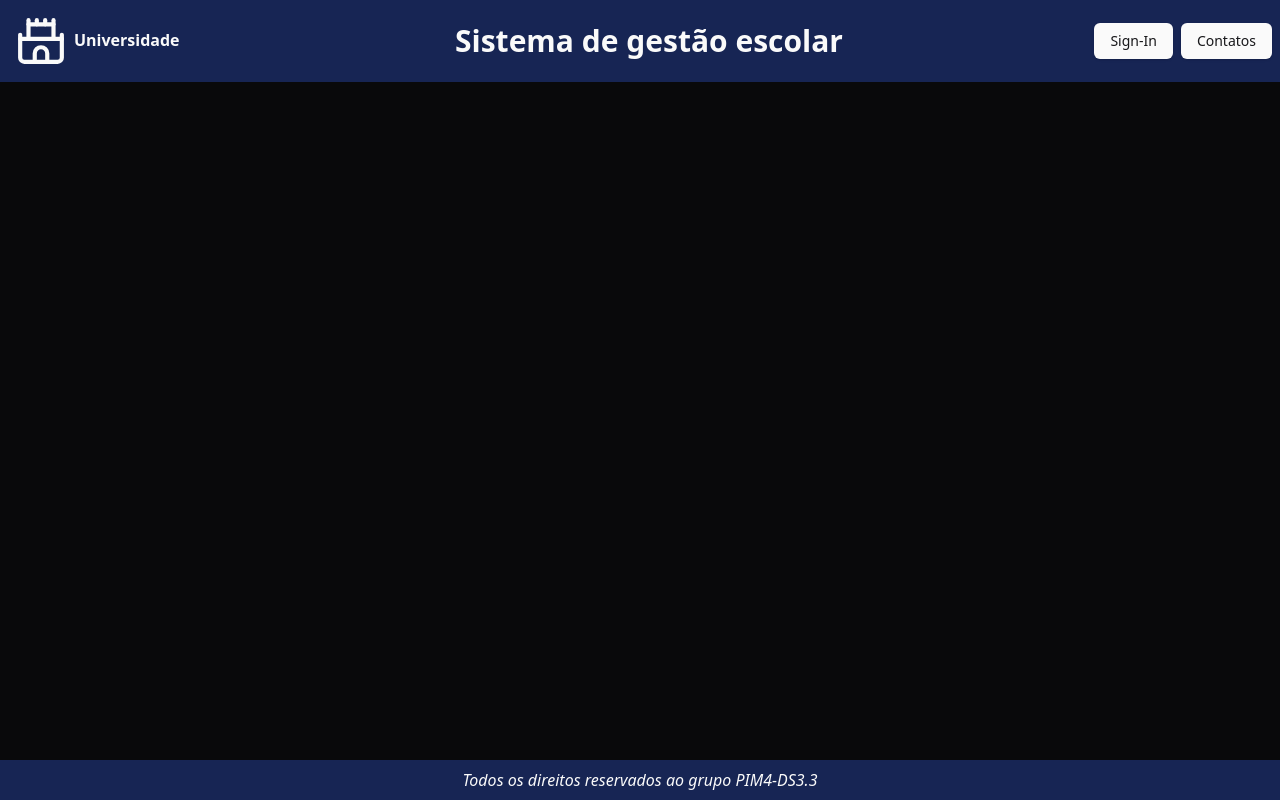
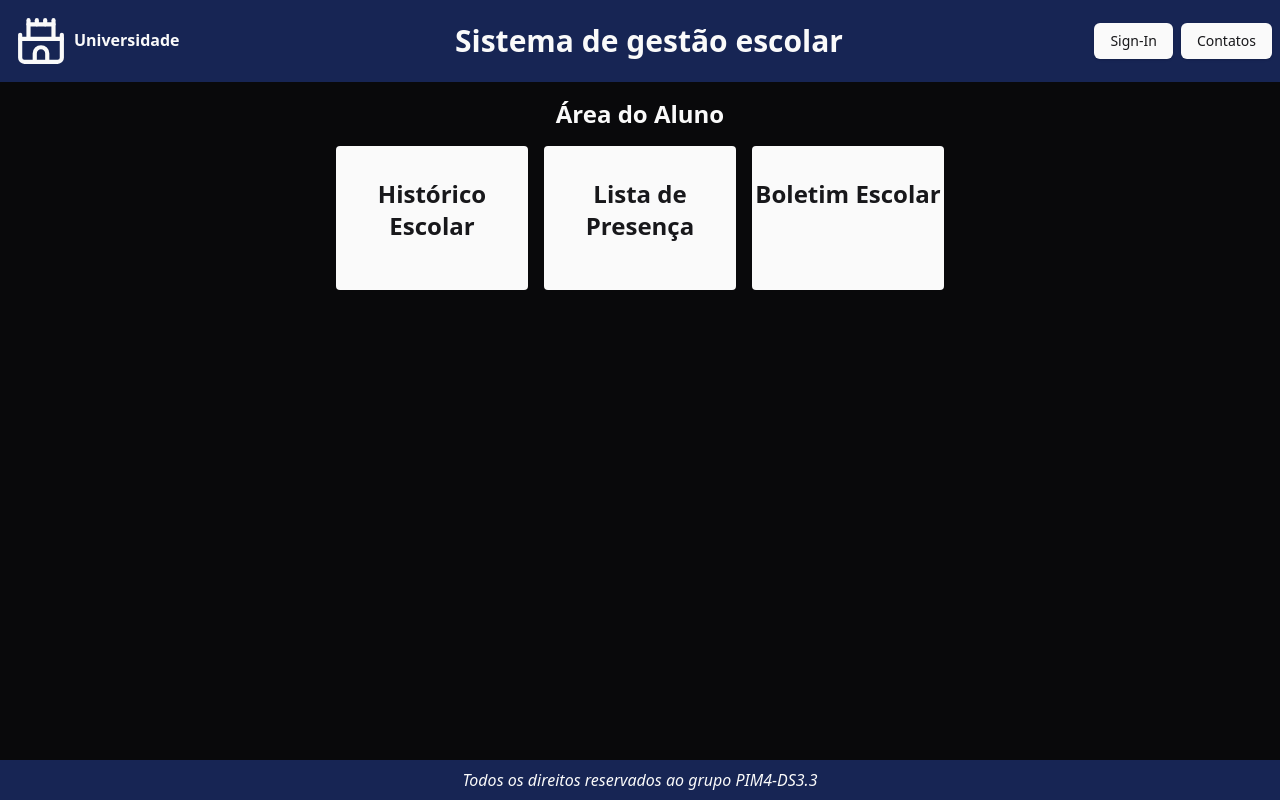
Before and after one commit to W-Wag/pim-4.3, a React (Vite) app in the folder web/: page /aluno in a window 1280 px wide. Built offline with nearby package versions, Linux system fonts and the light colour scheme.

Commit message:
Criando componente da Área do aluno

```diff
--- /dev/null
+++ b/web/src/StudentArea.tsx
@@ -0,0 +1,27 @@
+export function StudentArea() {
+  return (
+    <div className="flex flex-col items-center">
+      <h1 className="text-primary font-bold text-2xl py-4">Área do Aluno</h1>
+
+      <div className="flex flex-row items-center space-x-4">
+        <div className="bg-primary w-48 h-36 rounded space-y-2 py-4 text-center hover:bg-slate-300 hover:cursor-pointer">
+          <h1 className="text-primary-foreground font-bold text-2xl py-4 hover:cursor-pointer hover:text-primary">
+            Histórico Escolar
+          </h1>
+        </div>
+
+        <div className="bg-primary w-48 h-36 rounded space-y-2 py-4 text-center hover:bg-slate-300 hover:cursor-pointer">
+          <h1 className="text-primary-foreground font-bold text-2xl py-4 hover:cursor-pointer hover:text-primary">
+            Lista de Presença
+          </h1>
+        </div>
+
+        <div className="bg-primary w-48 h-36 rounded space-y-2 py-4 text-center hover:bg-slate-300 hover:cursor-pointer">
+          <h1 className="text-primary-foreground font-bold text-2xl py-4 hover:cursor-pointer hover:text-primary">
+            Boletim Escolar
+          </h1>
+        </div>
+      </div>
+    </div>
+  );
+}
--- a/web/src/components/area-selector/areaSelector.tsx
+++ b/web/src/components/area-selector/areaSelector.tsx
@@ -16,7 +16,7 @@ export function AreaSelector() {
           </Link>
         </NavigationMenuItem>
         <NavigationMenuItem>
-          <Link to="/" className={navigationMenuTriggerStyle()}>
+          <Link to="/aluno" className={navigationMenuTriggerStyle()}>
             Área do Aluno
           </Link>
         </NavigationMenuItem>
--- a/web/src/components/header/header.tsx
+++ b/web/src/components/header/header.tsx
@@ -12,7 +12,7 @@ export function Header() {
   const [isPhoneWidth, SetIsPhoneWidth] = useState(false);
 
   useEffect(() => {
-    if (document.body.clientWidth <= 1020) {
+    if (document.body.clientWidth < 1024) {
       SetIsPhoneWidth(true);
     }
   }, [isPhoneWidth]);
--- a/web/src/main.tsx
+++ b/web/src/main.tsx
@@ -9,6 +9,7 @@ import { Header } from './components/header/header.tsx';
 import { Footer } from './components/footer/footer.tsx';
 import { Services } from './Services.tsx';
 import { Contacts } from './Contacts.tsx';
+import { StudentArea } from './StudentArea.tsx';
 
 ReactDOM.createRoot(document.getElementById('root')!).render(
   <React.StrictMode>
@@ -20,6 +21,7 @@ ReactDOM.createRoot(document.getElementById('root')!).render(
         <Route path="/cursos" element={<Courses />} />
         <Route path="/servicos" element={<Services />} />
         <Route path="/contatos" element={<Contacts />} />
+        <Route path="/aluno" element={<StudentArea />} />
       </Routes>
       <Footer />
     </BrowserRouter>
```
